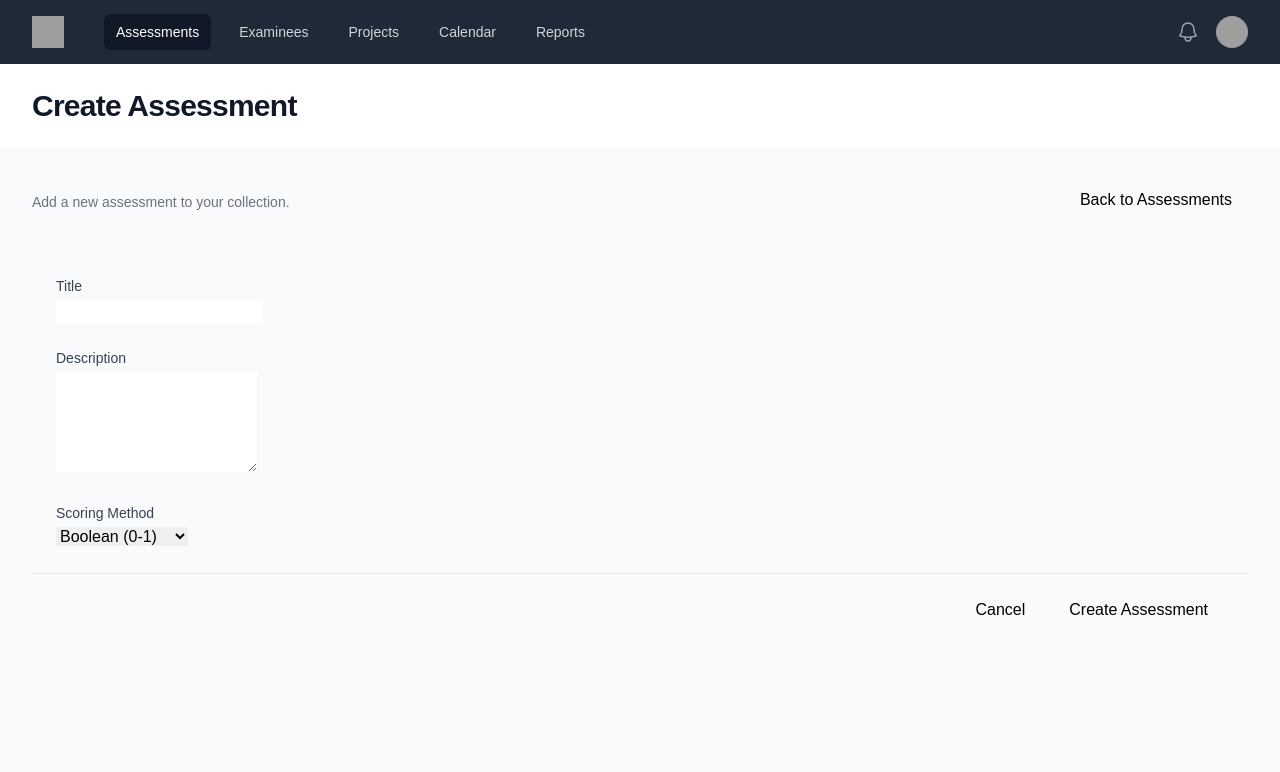
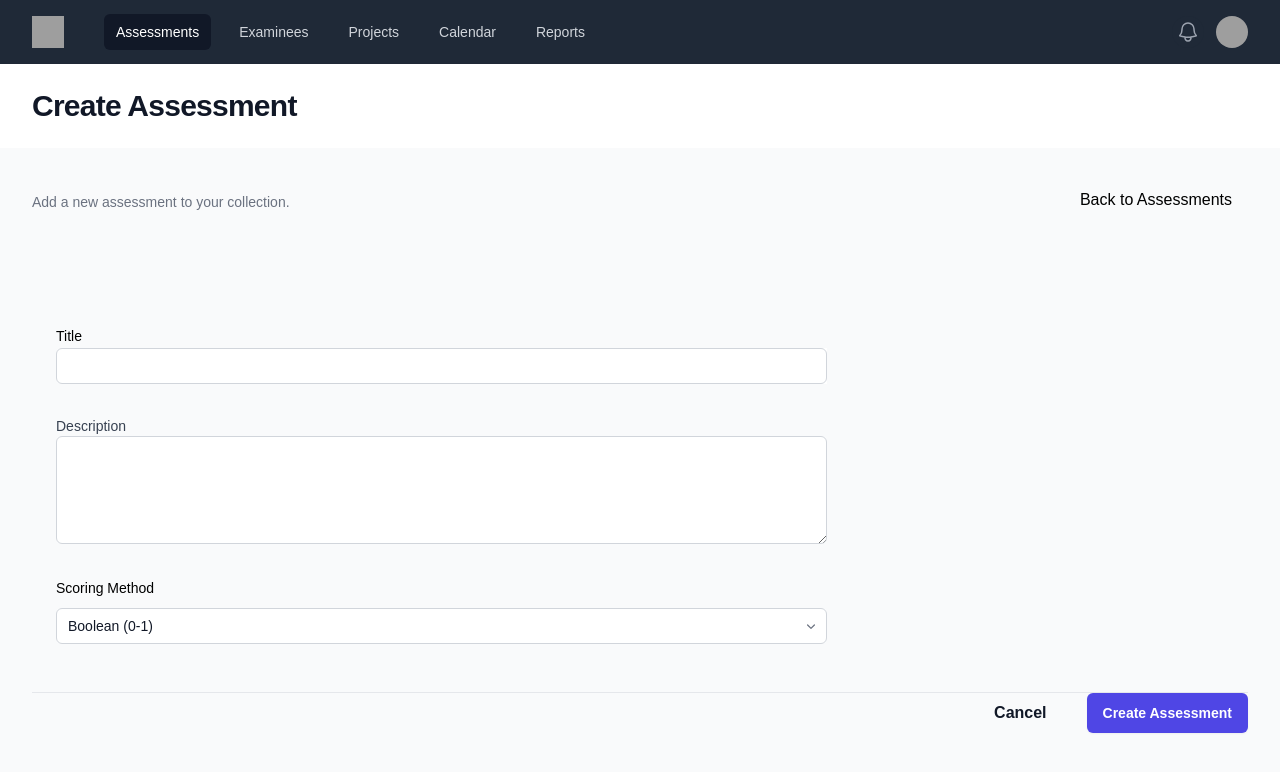
Before and after one commit to marcogonzalo/marianna-tests, a React (Vite) app in the folder client/: page /assessments/create in a window 1280 px wide. Shown: the top 772 px of the page. Built offline with nearby package versions, Linux system fonts and the light colour scheme; grey boxes are pictures that could not be loaded.

Commit message:
Create UI components using HeadlessUI

```diff
--- a/client/package.json
+++ b/client/package.json
@@ -28,6 +28,7 @@
     },
     "dependencies": {
         "classnames": "^2.5.1",
+        "clsx": "^2.1.1",
         "react": "^19.0.0",
         "react-dom": "^19.0.0",
         "react-helmet": "^6.1.0",
--- a/client/src/components/ui/Button.tsx
+++ /dev/null
@@ -1,35 +0,0 @@
-import { ButtonHTMLAttributes } from 'react';
-
-interface ButtonProps extends ButtonHTMLAttributes<HTMLButtonElement> {
-  variant?: 'primary' | 'secondary';
-  size?: 'sm' | 'md' | 'lg';
-}
-
-export default function Button({
-  variant = 'primary',
-  size = 'md',
-  className = '',
-  children,
-  ...props
-}: ButtonProps) {
-  const baseStyles = 'btn';
-
-  const variantStyles = {
-    primary: 'btn-primary',
-    secondary: 'btn-secondary',
-  };
-
-  const sizeStyles = {
-    sm: 'h-9 px-3 text-sm',
-    md: 'h-10 px-4',
-    lg: 'h-11 px-6 text-lg',
-  };
-
-  const combinedClassName = `${baseStyles} ${variantStyles[variant]} ${sizeStyles[size]} ${className}`;
-
-  return (
-    <button className={combinedClassName} {...props}>
-      {children}
-    </button>
-  );
-}
--- /dev/null
+++ b/client/src/components/ui/FormButton.tsx
@@ -0,0 +1,35 @@
+import { Button } from '@headlessui/react';
+
+interface ButtonProps extends React.ButtonHTMLAttributes<HTMLButtonElement> {
+    variant?: 'primary' | 'secondary';
+    size?: 'sm' | 'md' | 'lg';
+}
+
+export default function FormButton({
+    variant = 'primary',
+    size = 'md',
+    className = '',
+    children,
+    ...props
+}: ButtonProps) {
+    const baseStyles = 'btn';
+
+    const variantStyles = {
+        primary: 'btn-primary',
+        secondary: 'btn-secondary',
+    };
+
+    const sizeStyles = {
+        sm: 'h-9 px-3 text-sm',
+        md: 'h-10 px-4',
+        lg: 'h-11 px-6 text-lg',
+    };
+
+    const combinedClassName = `${baseStyles} ${variantStyles[variant]} ${sizeStyles[size]} ${className}`;
+
+    return (
+        <Button className={combinedClassName} {...props}>
+            {children}
+        </Button>
+    );
+}
--- /dev/null
+++ b/client/src/components/ui/FormInput.tsx
@@ -0,0 +1,48 @@
+import { Description, Field, Input, Label } from '@headlessui/react';
+import clsx from 'clsx';
+
+interface InputProps extends React.InputHTMLAttributes<HTMLInputElement> {
+    label?: string;
+    description?: string;
+    className?: string;
+}
+
+export default function FormInput({
+    id,
+    label,
+    description,
+    className,
+    ...props
+}: InputProps) {
+    return (
+        <>
+            <Field>
+                {label && (
+                    <Label
+                        htmlFor={id}
+                        className="text-sm/6 font-medium text-gray-9000"
+                    >
+                        {label}
+                    </Label>
+                )}
+                {description && (
+                    <Description className="text-sm/6 text-white/50">
+                        {description}
+                    </Description>
+                )}
+                <div className="flex items-center rounded-md bg-white pl-3 outline outline-1 -outline-offset-1 outline-gray-300 focus-within:outline focus-within:outline-2 focus-within:-outline-offset-2 focus-within:outline-indigo-600">
+                    <Input
+                        id={id}
+                        className={clsx(
+                            //'mt-3 block w-full rounded-lg border-none bg-white/5 py-1.5 px-3 text-sm/6 text-white',
+                            //'focus:outline-none data-[focus]:outline-2 data-[focus]:-outline-offset-2 data-[focus]:outline-white/25',
+                            'block min-w-0 grow py-1.5 pl-1 pr-3 text-base text-gray-900 placeholder:text-gray-400 focus:outline focus:outline-0 sm:text-sm/6',
+                            { className },
+                        )}
+                        {...props}
+                    />
+                </div>
+            </Field>
+        </>
+    );
+}
--- /dev/null
+++ b/client/src/components/ui/FormSelect.tsx
@@ -0,0 +1,66 @@
+import { Field, Description, Select, Label } from '@headlessui/react';
+import { ChevronDownIcon } from '@heroicons/react/20/solid';
+import clsx from 'clsx';
+import { ChangeEventHandler } from 'react';
+
+interface props {
+    label?: string;
+    id: string;
+    description?: string;
+    children: React.ReactNode;
+    value: number | string | readonly string[] | undefined;
+    onChange?: ChangeEventHandler<HTMLSelectElement> | undefined;
+    className?: string;
+    required?: boolean;
+}
+
+export default function FormSelect({
+    label,
+    id,
+    description,
+    children,
+    value,
+    onChange,
+    className,
+    required = false,
+}: props) {
+    return (
+        <Field>
+            {label && (
+                <Label
+                    htmlFor={id}
+                    className="text-sm/6 font-medium text-gray-9000"
+                >
+                    {label}
+                </Label>
+            )}
+            {description && (
+                <Description className="text-sm/6 text-white/50">
+                    {description}
+                </Description>
+            )}
+            <div className="mt-2 grid grid-cols-1">
+                <Select
+                    id={id}
+                    value={value}
+                    onChange={onChange}
+                    className={clsx(
+                        // 'mt-3 block w-full appearance-none rounded-lg border-none bg-white/5 py-1.5 px-3 text-sm/6 text-white',
+                        // 'focus:outline-none data-[focus]:outline-2 data-[focus]:-outline-offset-2 data-[focus]:outline-white/25',
+                        // // Make the text of each option black on Windows
+                        // '*:text-black',
+                        'col-start-1 row-start-1 w-full appearance-none rounded-md bg-white py-1.5 pl-3 pr-8 text-base text-gray-900 outline outline-1 -outline-offset-1 outline-gray-300 focus:outline focus:outline-2 focus:-outline-offset-2 focus:outline-indigo-600 sm:text-sm/6',
+                        { className },
+                    )}
+                    required={required}
+                >
+                    {children}
+                </Select>
+                <ChevronDownIcon
+                    className="pointer-events-none col-start-1 row-start-1 mr-2 size-5 self-center justify-self-end text-gray-500 sm:size-4"
+                    aria-hidden="true"
+                />
+            </div>
+        </Field>
+    );
+}
--- /dev/null
+++ b/client/src/components/ui/FormTextarea.tsx
@@ -0,0 +1,52 @@
+import { Description, Field, Label, Textarea } from '@headlessui/react';
+import clsx from 'clsx';
+
+interface props {
+    label?: string;
+    id: string;
+    value: string;
+    description?: string;
+    onChange: (e: React.ChangeEvent<HTMLTextAreaElement>) => void;
+    className?: string;
+    rows?: number;
+}
+
+export default function FormTextarea({
+    label,
+    id,
+    value,
+    description,
+    onChange,
+    className,
+    rows = 3,
+}: props) {
+    return (
+        <Field>
+            {label && (
+                <Label
+                    htmlFor={id}
+                    className="block text-sm font-medium text-gray-700"
+                >
+                    {label}
+                </Label>
+            )}
+            {description && (
+                <Description className="text-sm/6 text-white/50">
+                    {description}
+                </Description>
+            )}
+            <Textarea
+                id={id}
+                value={value}
+                onChange={onChange}
+                className={clsx(
+                    // 'mt-3 block w-full resize-none rounded-lg border-none bg-white/5 py-1.5 px-3 text-sm/6 text-white',
+                    // 'focus:outline-none data-[focus]:outline-2 data-[focus]:-outline-offset-2 data-[focus]:outline-white/25',
+                    'block w-full rounded-md bg-white px-3 py-1.5 text-base text-gray-900 outline outline-1 -outline-offset-1 outline-gray-300 placeholder:text-gray-400 focus:outline focus:outline-2 focus:-outline-offset-2 focus:outline-indigo-600 sm:text-sm/6',
+                    { className },
+                )}
+                rows={rows}
+            />
+        </Field>
+    );
+}
--- /dev/null
+++ b/client/src/components/ui/index.tsx
@@ -0,0 +1,5 @@
+export { default as FormButton } from './FormButton';
+export { default as FormInput } from './FormInput';
+export { default as FormLabel } from './FormLabel';
+export { default as FormSelect } from './FormSelect';
+export { default as FormTextarea } from './FormTextarea';
--- a/client/src/pages/AssessmentsPage.tsx
+++ b/client/src/pages/AssessmentsPage.tsx
@@ -3,7 +3,7 @@ import { useNavigate } from 'react-router-dom';
 import AssessmentList from '@/features/assessments/components/AssessmentList';
 import { Assessment } from '@/features/assessments/types';
 import { getAssessments } from '@/features/assessments/api';
-import Button from '@/components/ui/Button';
+import { FormButton } from '@/components/ui';
 import { Page } from '@/layouts/Page';
 
 export default function AssessmentsPage() {
@@ -60,12 +60,12 @@ export default function AssessmentsPage() {
                                 organization.
                             </p>
                         </div>
-                        <Button
+                        <FormButton
                             variant="primary"
                             onClick={() => navigate('/assessments/create')}
                         >
                             Create Assessment
-                        </Button>
+                        </FormButton>
                     </div>
 
                     <AssessmentList assessments={assessments} />
--- a/client/src/pages/CreateAssessmentPage.tsx
+++ b/client/src/pages/CreateAssessmentPage.tsx
@@ -2,8 +2,9 @@ import { useState } from 'react';
 import { useNavigate } from 'react-router-dom';
 
 import { ScoringMethod } from '@/features/assessments/types';
-import Button from '@/components/ui/Button';
+import FormButton from '../components/ui/FormButton';
 import { Page } from '@/layouts/Page';
+import { FormInput, FormTextarea, FormSelect } from '../components/ui';
 
 interface AssessmentForm {
     title: string;
@@ -56,12 +57,12 @@ export default function CreateAssessmentPage() {
                         Add a new assessment to your collection.
                     </p>
                 </div>
-                <Button
+                <FormButton
                     variant="secondary"
                     onClick={() => navigate('/assessments')}
                 >
                     Back to Assessments
-                </Button>
+                </FormButton>
             </div>
 
             <form
@@ -69,14 +70,11 @@ export default function CreateAssessmentPage() {
                 className="card divide-y divide-gray-200"
             >
                 <div className="p-6 space-y-6">
-                    <div>
-                        <label
-                            htmlFor="title"
-                            className="block text-sm font-medium text-gray-700"
-                        >
-                            Title
-                        </label>
-                        <input
+                    <div className="mt-10 grid grid-cols-1 gap-x-6 gap-y-8 sm:grid-cols-6">
+                        <div className="sm:col-span-4">
+                            <div className="mt-2">
+                                <FormInput
+                                    label="Title"
                                     id="title"
                                     type="text"
                                     value={form.title}
@@ -86,19 +84,14 @@ export default function CreateAssessmentPage() {
                                             title: e.target.value,
                                         }))
                                     }
-                            className="input mt-1"
                                     required
                                 />
                             </div>
+                        </div>
 
-                    <div>
-                        <label
-                            htmlFor="description"
-                            className="block text-sm font-medium text-gray-700"
-                        >
-                            Description
-                        </label>
-                        <textarea
+                        <div className="sm:col-span-4">
+                            <FormTextarea
+                                label="Description"
                                 id="description"
                                 value={form.description}
                                 onChange={(e) =>
@@ -107,19 +100,13 @@ export default function CreateAssessmentPage() {
                                         description: e.target.value,
                                     }))
                                 }
-                            className="input mt-1 min-h-[100px]"
                                 rows={4}
                             />
                         </div>
 
-                    <div>
-                        <label
-                            htmlFor="scoring_method"
-                            className="block text-sm font-medium text-gray-700"
-                        >
-                            Scoring Method
-                        </label>
-                        <select
+                        <div className="sm:col-span-4">
+                            <FormSelect
+                                label="Scoring Method"
                                 id="scoring_method"
                                 value={form.scoring_method}
                                 onChange={(e) =>
@@ -127,24 +114,17 @@ export default function CreateAssessmentPage() {
                                         e.target.value as ScoringMethod,
                                     )
                                 }
-                            className="input mt-1"
                             >
                                 <option value="boolean">Boolean (0-1)</option>
                                 <option value="scored">Scored (-1 to 1)</option>
                                 <option value="custom">Custom Range</option>
-                        </select>
+                            </FormSelect>
                         </div>
 
                         {form.scoring_method === 'custom' && (
-                        <div className="grid grid-cols-2 gap-4">
-                            <div>
-                                <label
-                                    htmlFor="min_value"
-                                    className="block text-sm font-medium text-gray-700"
-                                >
-                                    Minimum Value
-                                </label>
-                                <input
+                            <div className="sm:col-span-4 grid grid-cols-2 gap-4">
+                                <FormInput
+                                    label="Minimum value"
                                     id="min_value"
                                     type="number"
                                     value={form.min_value}
@@ -157,15 +137,8 @@ export default function CreateAssessmentPage() {
                                     className="input mt-1"
                                     required
                                 />
-                            </div>
-                            <div>
-                                <label
-                                    htmlFor="max_value"
-                                    className="block text-sm font-medium text-gray-700"
-                                >
-                                    Maximum Value
-                                </label>
-                                <input
+                                <FormInput
+                                    label="Maximum value"
                                     id="max_value"
                                     type="number"
                                     value={form.max_value}
@@ -179,21 +152,26 @@ export default function CreateAssessmentPage() {
                                     required
                                 />
                             </div>
-                        </div>
                         )}
                     </div>
+                </div>
 
-                <div className="px-6 py-4 bg-gray-50 rounded-b-lg flex justify-end gap-3">
-                    <Button
+                <div className="mt-6 flex items-center justify-end gap-x-6">
+                    <FormButton
                         variant="secondary"
                         type="button"
                         onClick={() => navigate('/assessments')}
+                        className='className="text-sm/6 font-semibold text-gray-900'
                     >
                         Cancel
-                    </Button>
-                    <Button variant="primary" type="submit">
+                    </FormButton>
+                    <FormButton
+                        variant="primary"
+                        type="submit"
+                        className="rounded-md bg-indigo-600 px-3 py-2 text-sm font-semibold text-white shadow-sm hover:bg-indigo-500 focus-visible:outline focus-visible:outline-2 focus-visible:outline-offset-2 focus-visible:outline-indigo-600"
+                    >
                         Create Assessment
-                    </Button>
+                    </FormButton>
                 </div>
             </form>
         </Page>
```
Also changed, not shown: client/src/components/ui/FormLabel.tsx (added, +22 -0 lines), client/src/features/assessments/components/AssessmentList.tsx (+13 -6 lines), 1 other file (tests, documents, lock files or other folders). Lines whose indentation alone changed are shown as unchanged.
